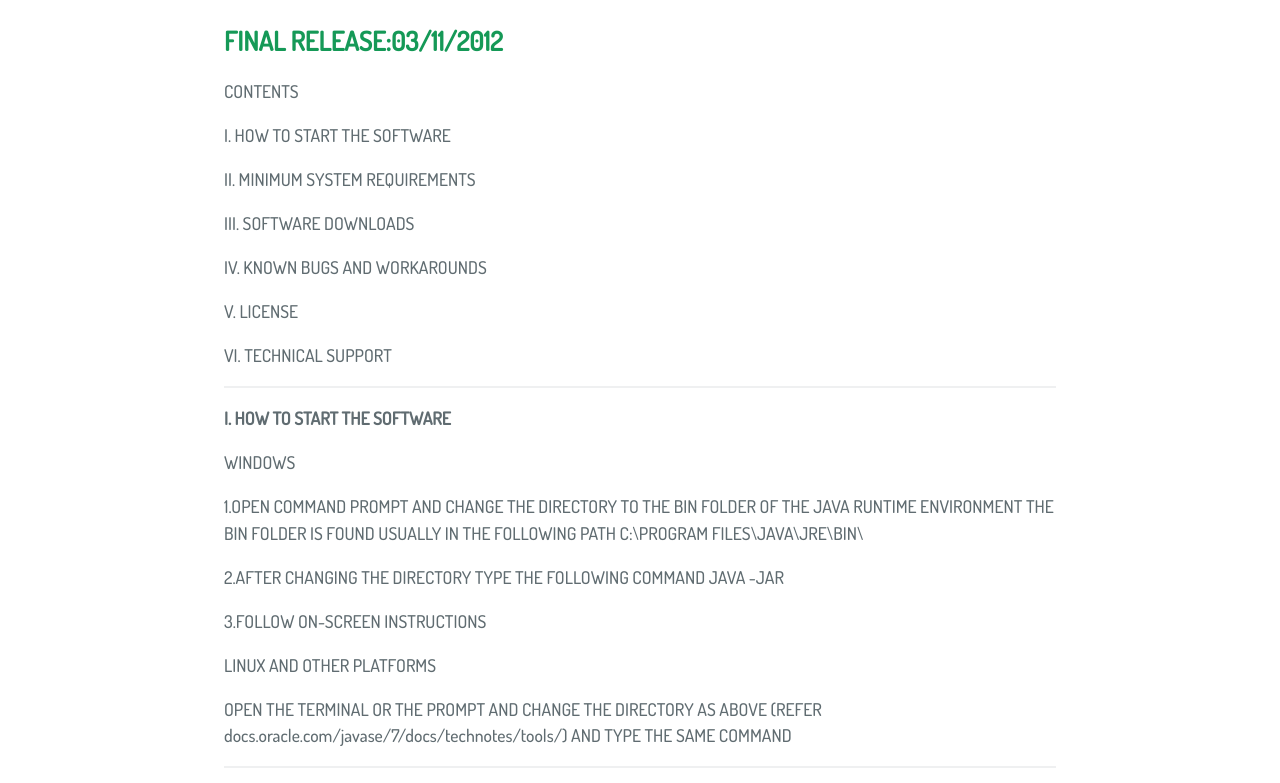
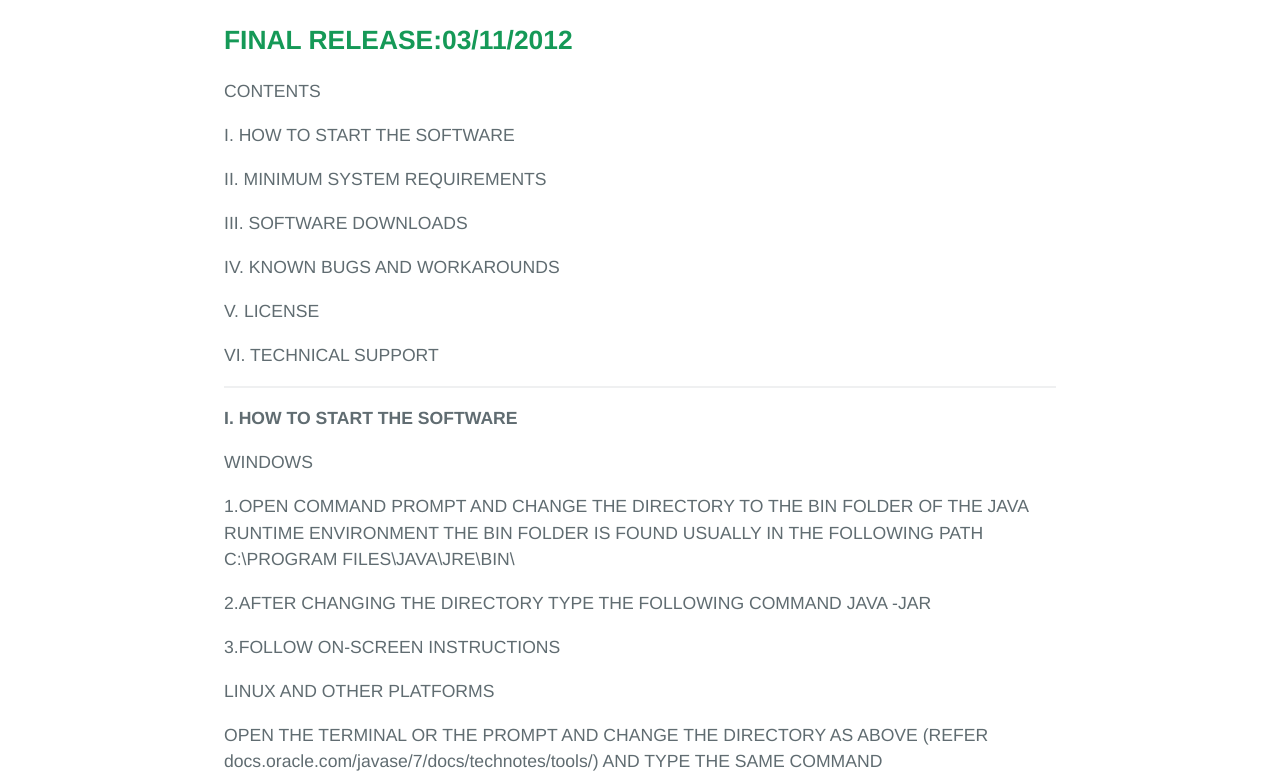
Before and after one commit to grakshith/FileM, a plain HTML site: page index.html in a window 1280 px wide. Shown: the part 698-1481 px from the top of the page. Drawn offline with Linux system fonts and the light colour scheme.

Commit message:
Update index.html

```diff
--- a/index.html
+++ b/index.html
@@ -5,7 +5,7 @@
     <title>FileM by hehaichi</title>
     <meta name="viewport" content="width=device-width, initial-scale=1">
     <link rel="stylesheet" type="text/css" href="stylesheets/normalize.css" media="screen">
-    <link href='http://fonts.googleapis.com/css?family=Dosis:500' rel='stylesheet' type='text/css'>
+    <link href='https://fonts.googleapis.com/css?family=Roboto' rel='stylesheet' type='text/css'>
     <link rel="stylesheet" type="text/css" href="stylesheets/stylesheet.css" media="screen">
     <link rel="stylesheet" type="text/css" href="stylesheets/github-light.css" media="screen">
   </head>
```
